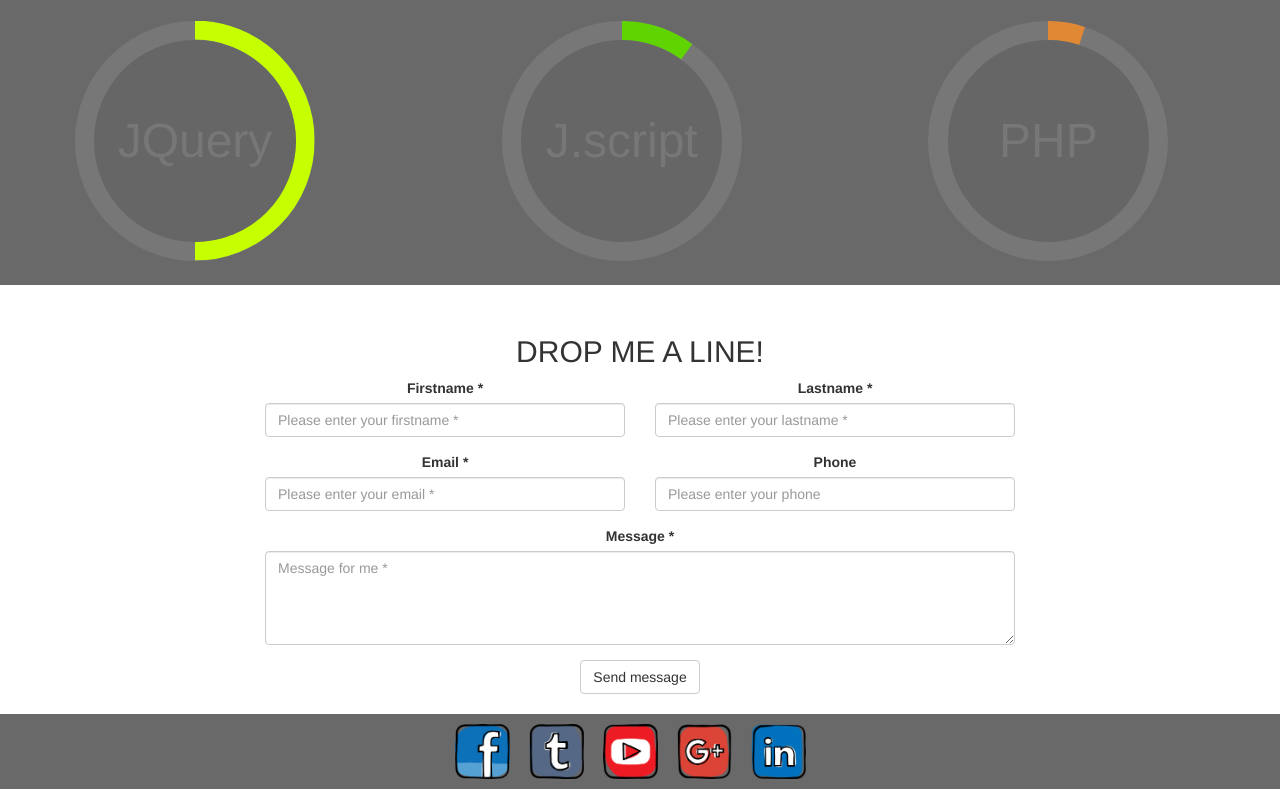
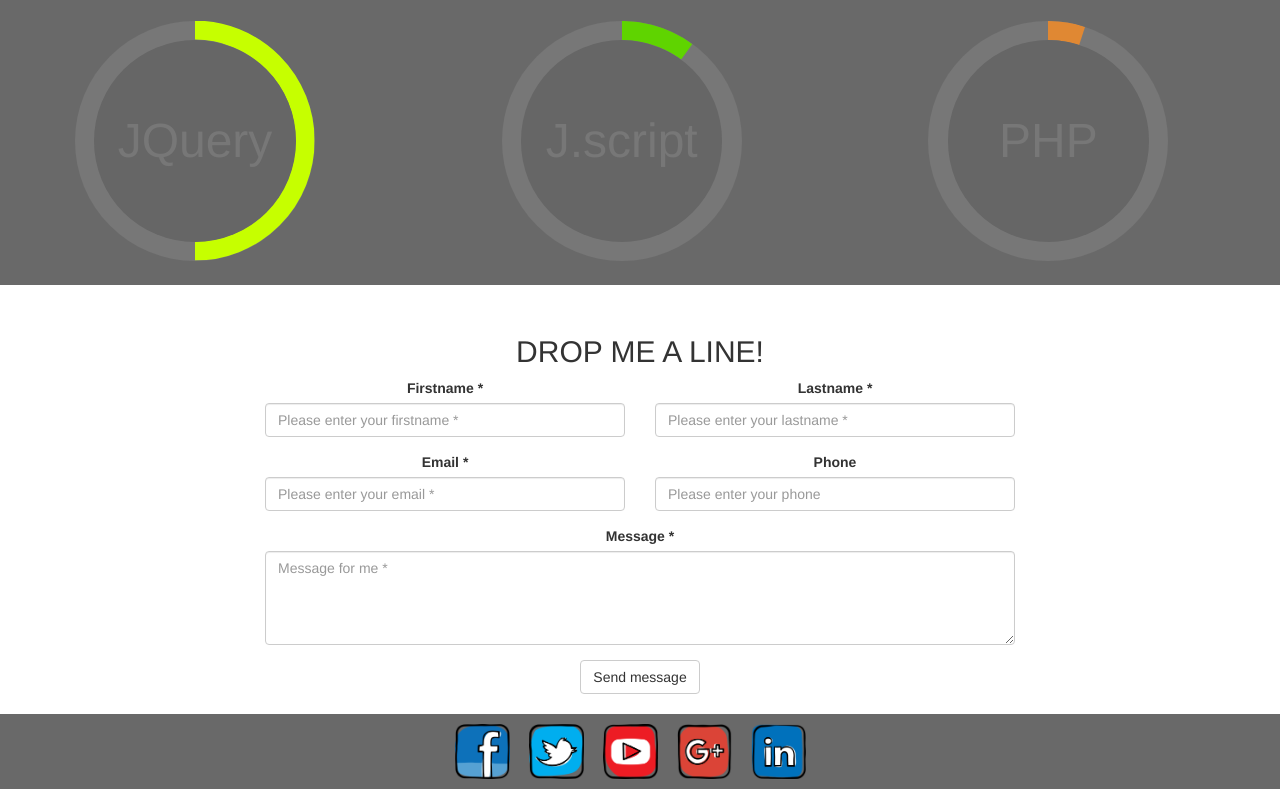
Before and after one commit to olivekogo/personal-webpage, a plain HTML site: page index.html in a window 1280 px wide. Shown: the part 1793-2582 px from the top of the page. Drawn offline with nearby package versions, Linux system fonts and the light colour scheme.

Commit message:
Update index.html

```diff
--- a/index.html
+++ b/index.html
@@ -355,7 +355,7 @@ corresponding value from the list below*/
         <div class="col-md-6">
         <ul id="social">
                                              <li><a href="http://www.facebook.com/kylie kogo" target="_blank" class="hvr-buzz-out"><img src="fb.png"alt="facebook"title="facebook"/></a></li>
-                                             <li><a href="http://www.twitter.com/kylie_kogo" target="_blank" class="hvr-buzz-out"><img src="tweet.png"alt="twitter"title="twitter"/></a></li>
+                                             <li><a href="http://www.twitter.com/kylie_kogo" target="_blank" class="hvr-buzz-out"><img src="tw.png"alt="twitter"title="twitter"/></a></li>
                                              <li><a href="http://www.youtube.com" target="_blank" class="hvr-buzz-out"><img src="ytube.png
                                             "alt="youtube"title="youtube"/></a></li>
                                              <li><a href="http://www.googleplus.com" target="_blank" class="hvr-buzz-out"><img src="gplus.png
```
